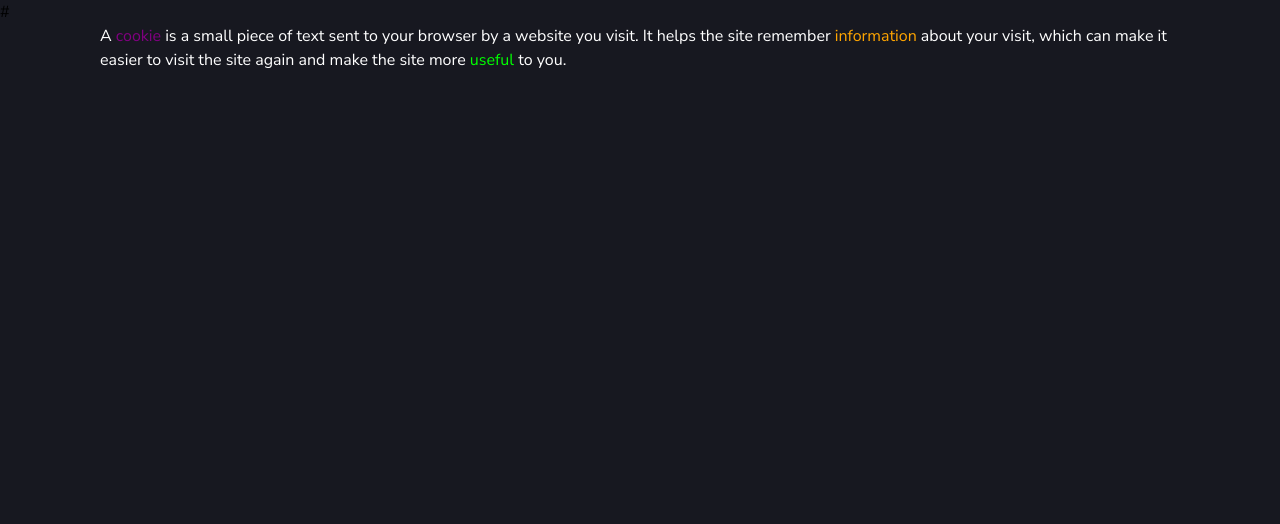
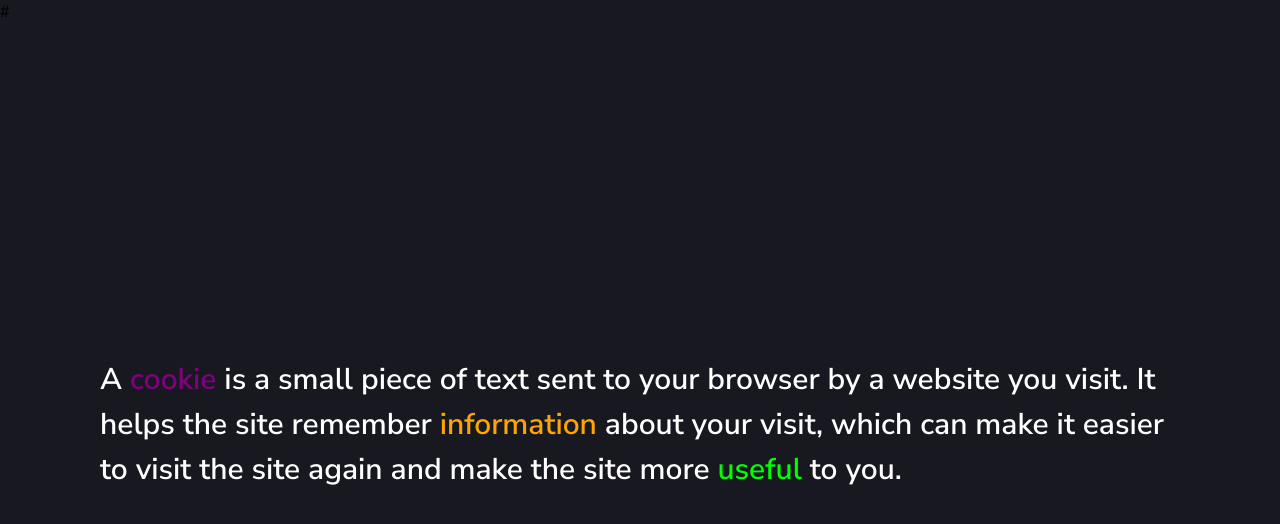
Before and after one commit to josephadoga/cookies, a website: page index.html in a window 1280 px wide. Drawn offline with Linux system fonts and the light colour scheme.

Commit message:
Started HTML

```diff
--- a/assets/style/index.css
+++ b/assets/style/index.css
@@ -16,8 +16,16 @@ body {
     font-family: 'Nunito Sans', 'Arial';
 }
 
+.center {
+    height: 100dvh;
+    display: grid;
+    place-items: center;
+}
+
 p {
     color: #fff;
+    font-size: 30px;
+    font-weight: 600;
 }
 
 .purple {
--- a/index.html
+++ b/index.html
@@ -18,7 +18,8 @@
     </head>
     <body>
         <main>
-            <div class="container">
+            <div class="container center">
+                <div class="content">
                     <div class="dialog"></div>
                     <div class="cover"></div>
                     <p>
@@ -29,6 +30,7 @@
                         <span class="green">useful</span> to you.
                     </p>
                 </div>
+            </div>
         </main>
     </body>
 </html>
```
Lines whose indentation alone changed are shown as unchanged.
